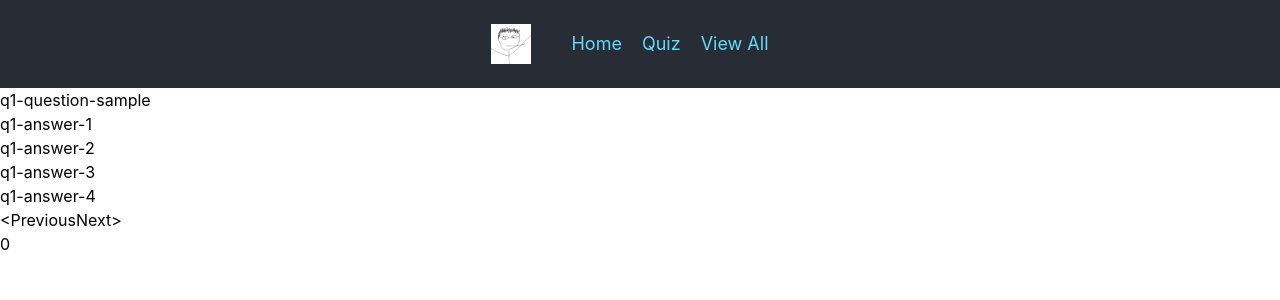
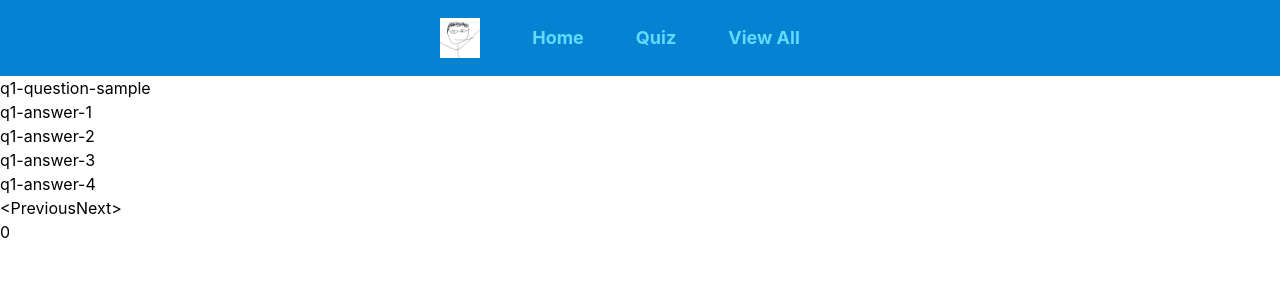
Before and after one commit to orangegarage/character-quiz, a React (Create React App) app: page /Quiz in a window 1280 px wide. Shown: the top 300 px of the page. Built offline with nearby package versions, Linux system fonts and the light colour scheme.

Commit message:
minor navbar changes

```diff
--- a/src/App.css
+++ b/src/App.css
@@ -28,7 +28,7 @@
   display: flex;
   flex-direction: column;
   align-items: center;
-  justify-content: center;
+  padding-top: 5rem;
   font-size: calc(10px + 2vmin);
   color: white;
 }
--- a/src/index.tsx
+++ b/src/index.tsx
@@ -10,15 +10,15 @@ import reportWebVitals from "./reportWebVitals";
 import jinLogo from "./jinhub.webp";
 
 const navElement = (
-  <div className = "bg-[#282c34] flex items-center">
-    <nav className="flex items-center p-6 mx-auto">
+  <div className = "bg-[#0583D2] flex items-center">
+    <nav className="flex items-center p-4 mx-auto">
       <a href = "https://github.com/orangegarage" target ="_blank" rel="noreferrer" className = "lg:mr-10 mr-5">
         <img src={jinLogo} alt="jinlogo" className= "h-10 w-10"></img>
       </a>
       <div className = "text-#61dafb text-lg flex justify-items-center">
-        <Link to="/" className = "block lg:inline-block lg:mt-0 mr-10 mr-5">Home</Link>
-        <Link to="/Quiz" className = "block lg:inline-block lg:mt-0 mr-5">Quiz</Link>
-        <Link to="/All" className = "block lg:inline-block lg:mt-0 mr-5">View All</Link>
+        <Link to="/" className = "block lg:inline-block lg:mr-7 mr-2 font-bold px-3 py-2 rounded-md hover:text-white hover:bg-[#055e96]">Home</Link>
+        <Link to="/Quiz" className = "block lg:inline-block lg:mr-7 mr-2 font-bold px-3 py-2 rounded-md hover:text-white hover:bg-[#055e96]">Quiz</Link>
+        <Link to="/All" className = "block lg:inline-block lg:mr-7 mr-2 font-bold px-3 py-2 rounded-md hover:text-white hover:bg-[#055e96]">View All</Link>
       </div>
     </nav>
   </div>
```
